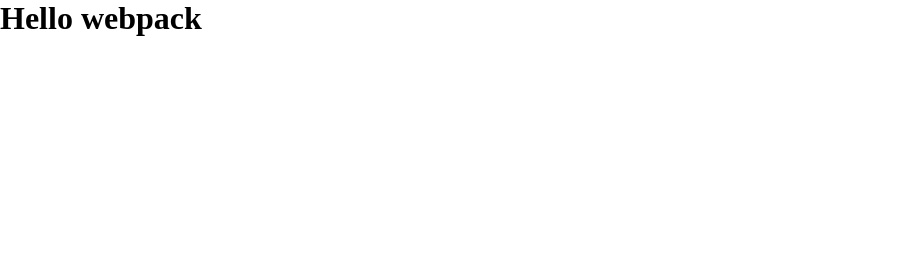
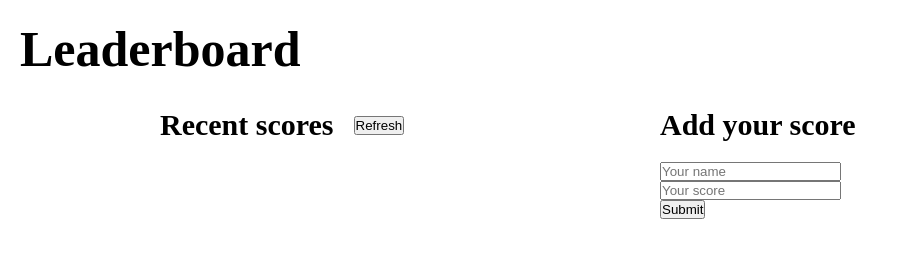
Before and after one commit to olawale-o/leaderboard, a website built with webpack: page src/index.html in a window 1280 px wide. Shown: the whole page, without its empty margins (0-918 px from the left). Built offline with nearby package versions, Linux system fonts and the light colour scheme.

Commit message:
Add html markup for the project in index.html with minimum styling in style.css file

```diff
--- a/src/index.html
+++ b/src/index.html
@@ -7,6 +7,41 @@
     <title><%= htmlWebpackPlugin.options.title %></title>
 </head>
 <body>
-    <h1>Hello webpack</h1>
+    <header class="header">
+        <nav class="nav">
+            <h1>Leaderboard</h1>
+        </nav>
+    </header>
+    <main>
+        <section>
+            <div class="container">
+                <div class="scores-section">
+                    <div class="recent-scores">
+                        <div class="score-panel">
+                            <div class="score-panel-header">
+                                <h2>Recent scores</h2>
+                                <button type="submit" class="btn" id="refresh-score">Refresh</button>
+                            </div>
+                            <div class="scores" id="scores"></div>
+                        </div>
+                    </div>
+                    <div class="score-form">
+                        <h2 class="score-form-header">Add your score</h2>
+                        <form action="#">
+                            <div class="field">
+                                <input type="text" name="name" id="your-name" placeholder="Your name">
+                            </div>
+                            <div class="field">
+                                <input type="text" name="score" id="your-score" placeholder="Your score">
+                            </div>
+                            <div>
+                                <button type="submit" class="btn" id="add-score">Submit</button>
+                            </div>
+                        </form>
+                    </div>
+                </div>
+            </div>
+        </section>
+    </main>
 </body>
 </html>
--- a/src/stylesheets/style.css
+++ b/src/stylesheets/style.css
@@ -5,3 +5,53 @@
   margin: 0;
   box-sizing: border-box;
 }
+
+html {
+  font-size: 10px;
+}
+
+body {
+  font-size: 62.5%;
+}
+
+.nav {
+  width: 100%;
+  max-width: 76rem;
+  padding: 2rem;
+}
+
+h1 {
+  font-size: 5rem;
+}
+
+h2 {
+  font-size: 3rem;
+}
+
+.container {
+  width: 100%;
+  padding: 1rem;
+}
+
+.scores-section{
+  width: 100%;
+  max-width: 96rem;
+  margin: 0 auto;
+  display: grid;
+  grid-template-columns: 1fr 1fr;
+  grid-column-gap: 4rem;
+}
+
+.score-panel-header {
+  display: flex;
+  align-items: center;
+}
+
+.score-panel-header,
+.score-form-header {
+  margin-bottom: 2rem;
+}
+
+.score-panel-header h2 {
+  margin-right: 2rem;
+}
```
